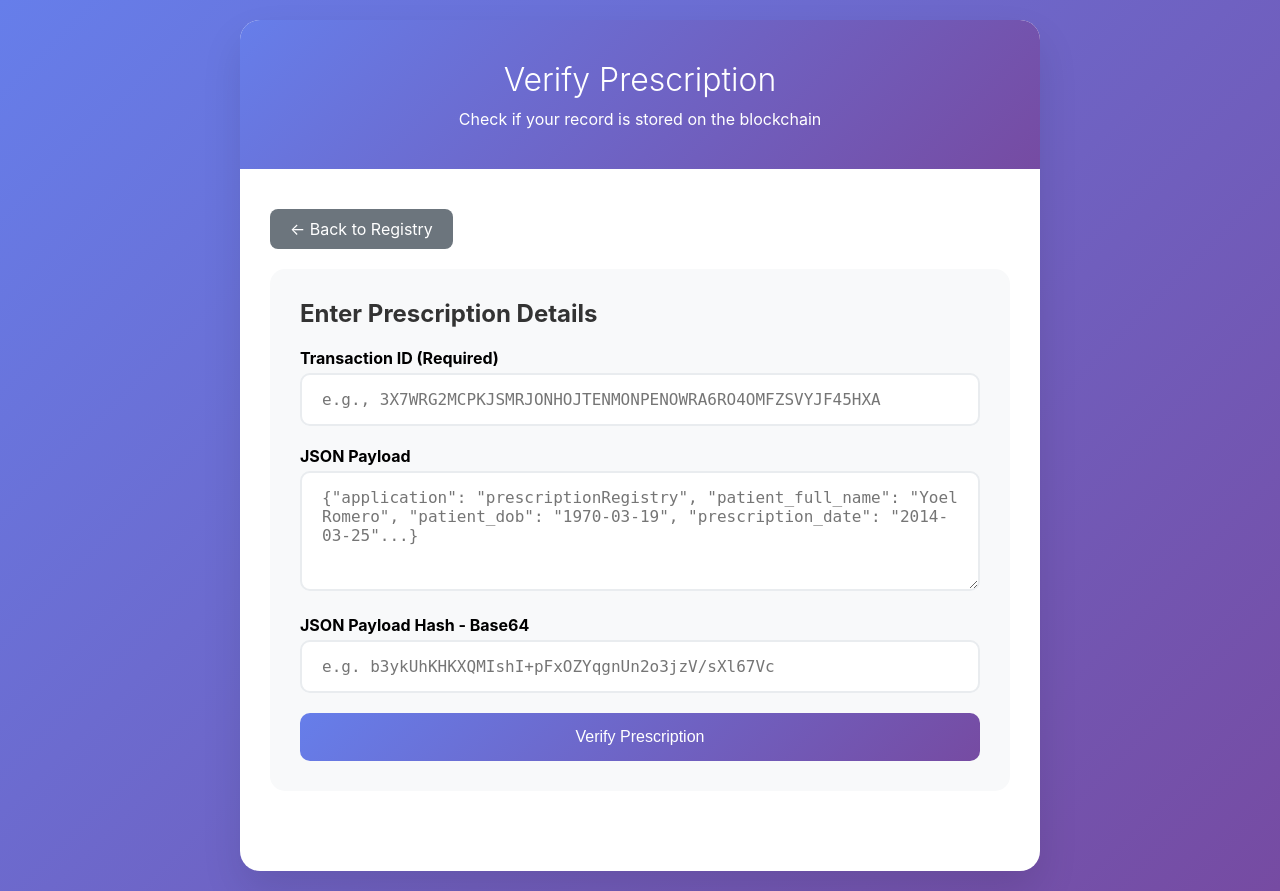
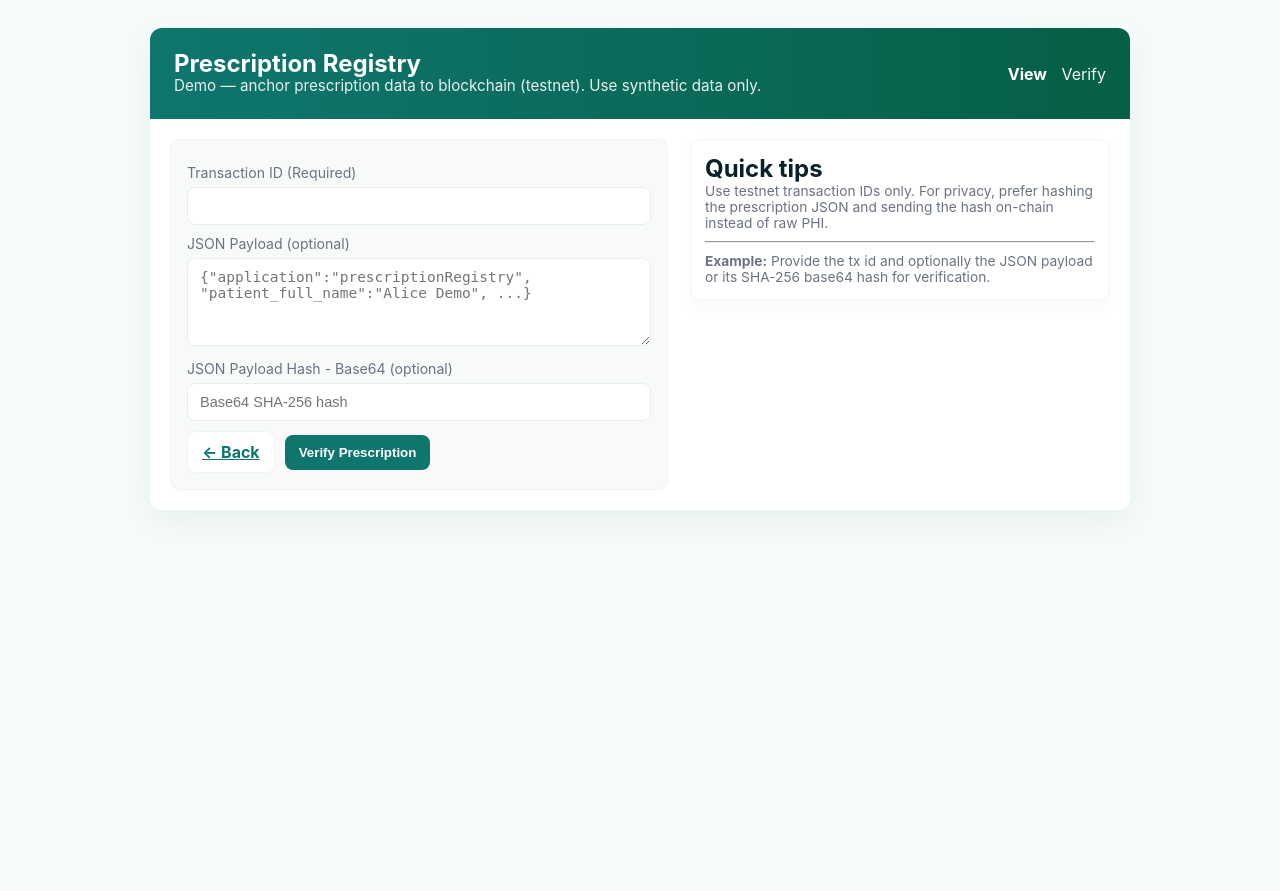
Before and after one commit to edzaniBruce51/algorand-prescription-registry-v1, a Flask app: page /verify_prescription in a window 1280 px wide. After the commit the page ends 470 px from the top, so only its background shows below. Run offline with Flask 3, Linux system fonts and the light colour scheme.

Commit message:
improved UI/UX to best fit medical application

```diff
--- a/templates/base.html
+++ b/templates/base.html
@@ -1,115 +1,116 @@
 <!DOCTYPE html>
 <html lang="en">
 <head>
-    <meta charset="UTF-8">
-    <meta name="viewport" content="width=device-width, initial-scale=1.0">
+  <meta charset="utf-8" />
+  <meta name="viewport" content="width=device-width,initial-scale=1" />
   <title>{% block title %}Prescription Registry{% endblock %}</title>
+
   <style>
-        body {
-            font-family: Arial, sans-serif;
-            max-width: 800px;
+    :root{
+      --bg: #f4fbfa;
+      --card: #ffffff;
+      --accent: #0f766e;
+      --accent-2: #065f46;
+      --muted: #6b7280;
+      --shadow: 0 10px 30px rgba(15,23,42,0.05);
+      --radius: 12px;
+      --success: #d1fae5;
+      --error: #fee2e2;
+    }
+    *{box-sizing:border-box;margin:0;padding:0}
+    body{
+      font-family: -apple-system, BlinkMacSystemFont, "Segoe UI", Roboto, Arial, sans-serif;
+      background: var(--bg);
+      color: #072329;
+      padding: 28px;
+      min-height: 100vh;
+    }
+
+    .container{
+      max-width: 980px;
       margin: 0 auto;
-            padding: 20px;
-            background-color: #f5f5f5;
+      background: var(--card);
+      border-radius: var(--radius);
+      box-shadow: var(--shadow);
+      overflow: hidden;
     }
-        .container {
-            background-color: white;
-            padding: 20px;
-            border-radius: 8px;
-            box-shadow: 0 2px 4px rgba(0,0,0,0.1);
+
+    .header{
+      background: linear-gradient(90deg,var(--accent) 0%, var(--accent-2) 100%);
+      color:#fff;
+      padding: 24px;
+      display:flex;
+      justify-content:space-between;
+      align-items:center;
+      gap:12px;
     }
-        h1, h2 {
-            color: #333;
+    .header .title {
+      font-size:1.5rem;
+      font-weight:700;
+      line-height:1;
     }
-        .nav {
-            margin-bottom: 20px;
-        }
-        .nav a {
-            text-decoration: none;
-            color: #007bff;
-            margin-right: 15px;
-            padding: 8px 16px;
-            border: 1px solid #007bff;
-            border-radius: 4px;
-        }
-        .nav a:hover {
-            background-color: #007bff;
-            color: white;
-        }
-        .alert {
-            padding: 10px;
-            margin: 10px 0;
-            border-radius: 4px;
-        }
-        .alert-success {
-            background-color: #d4edda;
-            color: #155724;
-            border: 1px solid #c3e6cb;
-        }
-        .alert-error {
-            background-color: #f8d7da;
-            color: #721c24;
-            border: 1px solid #f5c6cb;
-        }
-        .alert-info {
-            background-color: #d1ecf1;
-            color: #0c5460;
-            border: 1px solid #bee5eb;
-        }
-        .prescription-card {
-            border: 1px solid #ddd;
-            padding: 15px;
-            margin: 10px 0;
-            border-radius: 4px;
-            background-color: #f9f9f9;
-        }
-        .form-group {
-            margin-bottom: 15px;
-        }
-        label {
-            display: block;
-            margin-bottom: 5px;
-            font-weight: bold;
-        }
-        input[type="text"], input[type="number"], input[type="url"] {
-            width: 100%;
-            padding: 8px;
-            border: 1px solid #ddd;
-            border-radius: 4px;
-            box-sizing: border-box;
-        }
-        button {
-            background-color: #007bff;
-            color: white;
-            padding: 10px 20px;
-            border: none;
-            border-radius: 4px;
-            cursor: pointer;
-        }
-        button:hover {
-            background-color: #0056b3;
-        }
+    .header .subtitle { opacity:0.95; font-size:0.95rem; color:rgba(255,255,255,0.95) }
+
+    /* layout */
+    .content { display:grid; grid-template-columns: 1fr 420px; gap:22px; padding:20px; }
+    @media (max-width:980px){ .content{ grid-template-columns: 1fr; padding:18px } }
+
+    /* flash */
+    .flash { padding:10px 12px; border-radius:10px; margin-bottom:10px; font-weight:600 }
+    .flash-success{ background:var(--success); color:#065f46; border:1px solid rgba(6,95,70,0.06) }
+    .flash-error{ background:var(--error); color:#7f1d1d; border:1px solid rgba(127,29,29,0.06) }
+    .flash-info{ background:#e6fffa; color:#064e3b; border:1px solid rgba(6,95,70,0.04) }
+
+    /* form & list card basics (shared) */
+    .card{ background:#f8faf9; border-radius:10px; padding:16px; border:1px solid rgba(6,95,70,0.04) }
+    label{ display:block; margin-bottom:6px; font-size:0.88rem; color:var(--muted) }
+    input, textarea, select { width:100%; padding:10px 12px; border-radius:8px; border:1px solid #e6eef0; font-size:14.5px; background:#fff }
+    textarea{ min-height:88px; resize:vertical }
+
+    .btn { background:var(--accent); color:#fff; padding:10px 14px; border-radius:8px; border:none; cursor:pointer; font-weight:700 }
+    .btn.secondary{ background:#fff; color:var(--accent); border:1px solid rgba(6,95,70,0.06) }
+
+    .small { font-size:0.86rem; color:var(--muted) }
+    .list-card{ background:#fff; border-radius:10px; padding:14px; border:1px solid rgba(2,6,23,0.04); box-shadow: 0 6px 18px rgba(2,6,23,0.03); max-height:70vh; overflow:auto }
+    .prescription-card{ padding:12px; border-radius:8px; border-left:4px solid rgba(15,118,110,0.08); margin-bottom:12px; background:linear-gradient(180deg,#fff,#fbfffd) }
+    .prescription-card .title{ font-weight:700; color:#06303a; margin-bottom:6px }
+    .meta{ margin-top:8px; display:flex; gap:8px; align-items:center; flex-wrap:wrap; color:var(--muted); font-size:0.86rem }
+    .badge{ padding:5px 8px; border-radius:999px; font-weight:700; font-size:0.78rem }
+    .badge.pending{ background:#fffbeb; color:#92400e; border:1px solid rgba(146,64,14,0.06) }
+    .badge.confirmed{ background:#ecfdf5; color:#065f46; border:1px solid rgba(6,95,70,0.06) }
+    .badge.failed{ background:#fff1f2; color:#7f1d1d; border:1px solid rgba(127,29,29,0.06) }
+
+    /* small utility */
+    .muted{ color:var(--muted) }
+    .mt-8{ margin-top:8px }
+    .progress { height:10px; background:#e9f7f4; border-radius:999px; overflow:hidden; margin-bottom:12px }
+    .progress-bar { height:100%; width:0%; background: linear-gradient(90deg,var(--accent),var(--accent-2)); transition: width 300ms ease }
   </style>
 </head>
 <body>
   <div class="container">
-        <h1>Prescription Registry DApp</h1>
+    <header class="header">
+      <div>
+        <div class="title">Prescription Registry</div>
+        <div class="subtitle">Demo — anchor prescription data to blockchain (testnet). Use synthetic data only.</div>
+      </div>
+      <nav aria-label="top navigation">
+        <a href="{{ url_for('index') }}" style="color:white; text-decoration:none; font-weight:700; margin-right:10px">View</a>
+        <a href="{{ url_for('verify_prescription') }}" style="color:white; text-decoration:none; opacity:0.95">Verify</a>
+      </nav>
+    </header>
 
-        <div class="nav">
-            <a href="{{ url_for('index') }}">View Prescriptions</a>
-            <a href="{{ url_for('add_prescription') }}">Add Prescription</a>
+    <main class="content">
+      {% block content %}{% endblock %}
+
+      <!-- Right column can be used by pages that need lists. If not used, templates can place a small card here. -->
+      <aside>
+        {% block right_column %}{% endblock %}
+      </aside>
+    </main>
   </div>
 
-        <!-- Flash messages -->
-        {% with messages = get_flashed_messages(with_categories=true) %}
-            {% if messages %}
-                {% for category, message in messages %}
-                    <div class="alert alert-{{ category }}">{{ message }}</div>
-                {% endfor %}
-            {% endif %}
-        {% endwith %}
-
-        {% block content %}{% endblock %}
-    </div>
+  <!-- per-page scripts -->
+  {% block extra_scripts %}{% endblock %}
 </body>
 </html>
--- a/templates/verify_prescription.html
+++ b/templates/verify_prescription.html
@@ -1,138 +1,57 @@
-<!DOCTYPE html>
-<html>
-<head>
-    <title>Verify Prescription - Prescription Registry</title>
-    <meta name="viewport" content="width=device-width, initial-scale=1.0">
-    <style>
-        * { margin: 0; padding: 0; box-sizing: border-box; }
-        body {
-            font-family: -apple-system, BlinkMacSystemFont, 'Segoe UI', Roboto, sans-serif;
-            background: linear-gradient(135deg, #667eea 0%, #764ba2 100%);
-            min-height: 100vh;
-            padding: 20px;
-        }
-        .container {
-            max-width: 800px;
-            margin: 0 auto;
-            background: white;
-            border-radius: 20px;
-            box-shadow: 0 20px 40px rgba(0,0,0,0.1);
-            overflow: hidden;
-        }
-        .header {
-            background: linear-gradient(135deg, #667eea 0%, #764ba2 100%);
-            color: white;
-            padding: 40px 30px;
-            text-align: center;
-        }
-        .header h1 { font-size: 2rem; font-weight: 300; margin-bottom: 10px; }
-        .content { padding: 40px 30px; }
-        .flash-success { background: #d4edda; color: #155724; padding: 15px 20px; border-radius: 10px; margin-bottom: 30px; }
-        .flash-error { background: #f8d7da; color: #721c24; padding: 15px 20px; border-radius: 10px; margin-bottom: 30px; }
-        .form-section {
-            background: #f8f9fa;
-            padding: 30px;
-            border-radius: 15px;
-            margin-bottom: 40px;
-        }
-        .form-section h2 { color: #333; margin-bottom: 20px; }
-        input, textarea {
-            width: 100%;
-            padding: 15px 20px;
-            border: 2px solid #e9ecef;
-            border-radius: 10px;
-            font-size: 16px;
-            margin-bottom: 20px;
-            font-family: monospace;
-        }
-        textarea { min-height: 120px; }
-        input:focus, textarea:focus { outline: none; border-color: #667eea; }
-        .btn {
-            background: linear-gradient(135deg, #667eea 0%, #764ba2 100%);
-            color: white;
-            padding: 15px 30px;
-            border: none;
-            border-radius: 10px;
-            font-size: 16px;
-            cursor: pointer;
-            width: 100%;
-        }
-        .btn:hover { transform: translateY(-2px); }
-        .result-card {
-            background: white;
-            border: 1px solid #e9ecef;
-            border-radius: 15px;
-            padding: 25px;
-            margin-top: 20px;
-            box-shadow: 0 5px 15px rgba(0,0,0,0.08);
-            word-break: break-word;
-        }
-        pre {
-            background: #f1f1f1;
-            padding: 15px;
-            border-radius: 10px;
-            overflow-x: auto;
-        }
-        .back-btn {
-            display: inline-block;
-            background: #6c757d;
-            color: white;
-            padding: 10px 20px;
-            border-radius: 8px;
-            text-decoration: none;
-            margin-bottom: 20px;
-        }
-        .back-btn:hover {
-            background: #5a6268;
-        }
-    </style>
-</head>
-<body>
-    <div class="container">
-        <div class="header">
-            <h1> Verify Prescription</h1>
-            <p>Check if your record is stored on the blockchain</p>
-        </div>
-        <div class="content">
-            <a href="/" class="back-btn">← Back to Registry</a>
+{% extends "base.html" %}
+{% block title %}Verify Prescription — Prescription Registry{% endblock %}
 
+{% block content %}
+  <section>
+    <div class="card">
+      <!-- Flash -->
       {% with messages = get_flashed_messages(with_categories=true) %}
         {% if messages %}
           {% for category, message in messages %}
-                        <div class="flash-{{ category }}">{{ message }}</div>
+            <div class="flash flash-{{ category }}">{{ message }}</div>
           {% endfor %}
         {% endif %}
       {% endwith %}
 
-            <div class="form-section">
-
-                <h2>Enter Prescription Details</h2>
-
-                <form method="post">
-                    <label for="transactionId" style="display: block; margin-bottom: 5px; font-weight: bold;">Transaction ID (Required)</label>
-                    <input type="text" name="transactionId" id="transactionId"
-                           placeholder="e.g., 3X7WRG2MCPKJSMRJONHOJTENMONPENOWRA6RO4OMFZSVYJF45HXA"
-                           value="{{ tx_id or '' }}" required>
-
-                    <label for="jsonPayload" style="display: block; margin-bottom: 5px; font-weight: bold;">JSON Payload</label>
-                    <textarea name="jsonPayload" id="jsonPayload"
-                              placeholder='{"application": "prescriptionRegistry", "patient_full_name": "Yoel Romero", "patient_dob": "1970-03-19", "prescription_date": "2014-03-25"...}'></textarea>
-
-                    <label for="jsonPayloadHash" style="display: block; margin-bottom: 5px; font-weight: bold;">JSON Payload Hash - Base64</label>
-                    <input type="text" name="jsonPayloadHash" id="jsonPayloadHash"
-                           placeholder="e.g. b3ykUhKHKXQMIshI+pFxOZYqgnUn2o3jzV/sXl67Vc">
-
-                    <button type="submit" class="btn"> Verify Prescription</button>
-                </form>
+      <form action="/verify_prescription" method="post" class="mt-8">
+        <div style="margin-bottom:10px">
+          <label for="transactionId">Transaction ID (Required)</label>
+          <input id="transactionId" name="transactionId" type="text" value="{{ tx_id or '' }}" required>
         </div>
 
+        <div style="margin-bottom:10px">
+          <label for="jsonPayload">JSON Payload (optional)</label>
+          <textarea id="jsonPayload" name="jsonPayload" placeholder='{"application":"prescriptionRegistry", "patient_full_name":"Alice Demo", ...}'></textarea>
+        </div>
+
+        <div style="margin-bottom:10px">
+          <label for="jsonPayloadHash">JSON Payload Hash - Base64 (optional)</label>
+          <input id="jsonPayloadHash" name="jsonPayloadHash" type="text" placeholder="Base64 SHA-256 hash">
+        </div>
+
+        <div style="display:flex; gap:10px; align-items:center">
+          <a href="/" class="btn secondary">← Back</a>
+          <button type="submit" class="btn">Verify Prescription</button>
+        </div>
+      </form>
+
       {% if result %}
-                <div class="result-card">
-                    <h2>Verification Result</h2>
-                    <pre>{{ result | tojson(indent=2) }}</pre>
+        <div class="list-card mt-8" style="margin-top:14px;">
+          <h3>Verification Result</h3>
+          <pre style="background:#f7fdfc;padding:12px;border-radius:8px;overflow:auto">{{ result | tojson(indent=2) }}</pre>
         </div>
       {% endif %}
     </div>
+  </section>
+{% endblock %}
+
+{% block right_column %}
+  <div class="list-card">
+    <h2>Quick tips</h2>
+    <p class="small muted">Use testnet transaction IDs only. For privacy, prefer hashing the prescription JSON and sending the hash on-chain instead of raw PHI.</p>
+    <hr style="margin:10px 0">
+    <p class="small"><strong>Example:</strong> Provide the tx id and optionally the JSON payload or its SHA-256 base64 hash for verification.</p>
   </div>
-</body>
-</html>
+{% endblock %}
+
+{% block extra_scripts %}{% endblock %}
```
Also changed, not shown: templates/index.html (+205 -166 lines). Lines whose indentation alone changed are shown as unchanged.
